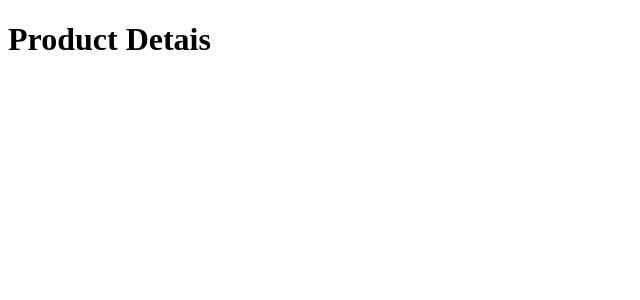
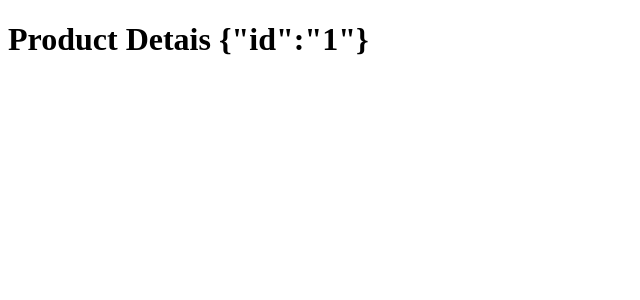
Before and after one commit to IgorGamantino/my-shop, a Next.js app: page /product/1 in a window 1280 px wide. Shown: the top 300 px of the page, without its empty margins (0-640 px from the left). Built offline with nearby package versions, Linux system fonts and the light colour scheme.

Commit message:
get params

```diff
--- a/src/pages/product/[...id].tsx
+++ /dev/null
@@ -1,3 +0,0 @@
-export default function DetaisProduct() {
- return <h1>Product Detais</h1>
-}
--- /dev/null
+++ b/src/pages/product/[id].tsx
@@ -0,0 +1,7 @@
+import { useRouter } from "next/router"
+
+
+export default function DetaisProduct() {
+  const {query} = useRouter()
+ return <h1>Product Detais {JSON.stringify(query)}</h1>
+}
```
